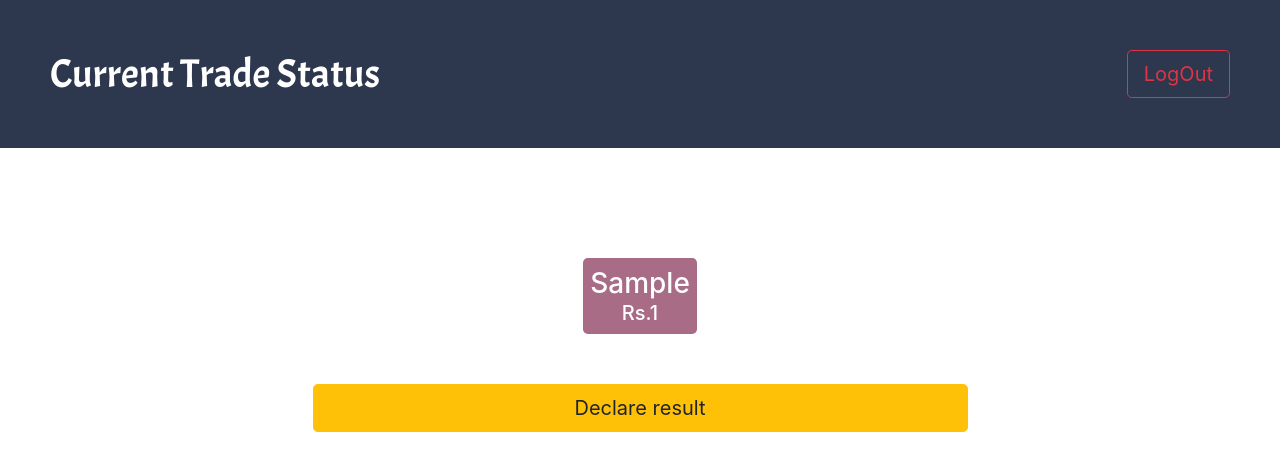
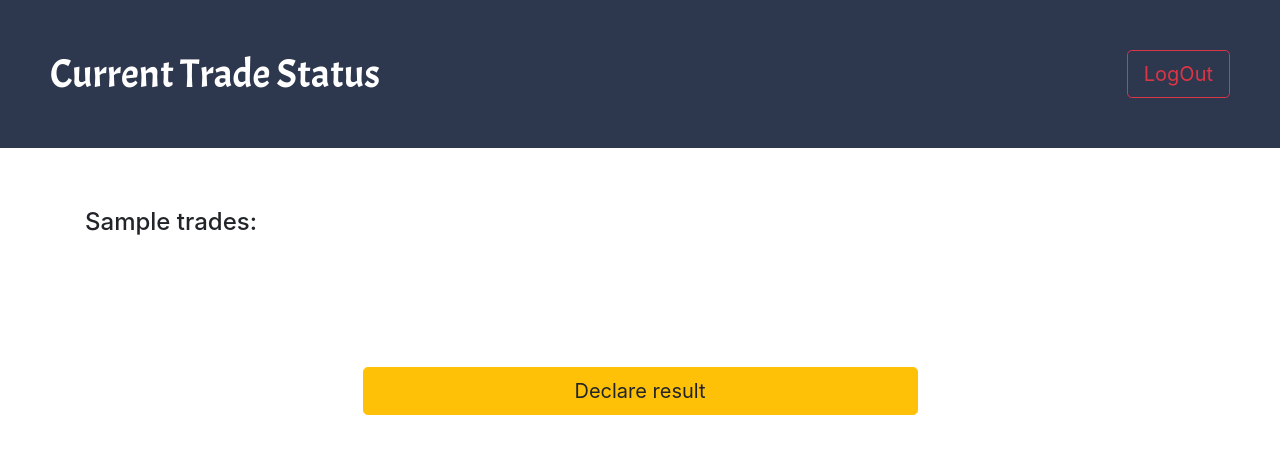
Before and after one commit to jayesh2018/shop, a PHP site: page /shop/admin/tradeindex.php in a window 1280 px wide. Shown: the top 471 px of the page. Run offline with PHP 8.4, Linux system fonts and the light colour scheme; tables that the repository leaves empty hold one stand-in row (values such as "Sample post").

Commit message:
tradeindex.php

```diff
--- a/admin/tradeindex.php
+++ b/admin/tradeindex.php
@@ -1,11 +1,9 @@
 <?php
 session_start();
 require("../connection.php");
-$query = "SELECT choice,SUM(money) as 'total' FROM `purchased` where choice in('red','green','violet') GROUP BY choice ";
+$query = "SELECT room,choice,SUM(money) as 'total' FROM `purchased` GROUP BY choice,room order by room";
 $result = mysqli_query($conn, $query);
 
-$query1 = "SELECT choice,SUM(money) as 'total'FROM `purchased` where choice not in('red','green','violet') GROUP BY choice ";
-$result1 = mysqli_query($conn, $query1);
 ?>
 <html>
 
@@ -30,15 +28,36 @@ $result1 = mysqli_query($conn, $query1);
     </div>
 
   </div>
+
   <div class="container">
-    <div class=" row clr main">
       <?php
+      $room="";
       if ($result->num_rows > 0) {
 
         while ($row = $result->fetch_object()) {
-      ?>
+            if($room=="" ||$room!=$row->room)
+            {
+              $room=$row->room;
+            ?>
+
+    <div class=" row clr main">
+              <div class="col-lg-12">
+                <h4> <?=$room;?> trades:</h4>
+              </div>
+
+            <?php }?>
           <div class="col-lg-4">
-            <center><button type="button" class="btn btn-lg" style="color:white;background-color:<?= $row->choice; ?>">
+          <?php
+
+            if(is_numeric($row->choice))
+            {
+              $color="#711968";
+            }else
+            {
+              $color=$row->choice;
+            }
+            ?>
+            <center><button type="button" class="btn btn-lg" style="color:white;background-color:<?= $color; ?>">
                 <div class="row">
                   <h3><?= $row->choice; ?></h3>
                 </div>
@@ -47,36 +66,24 @@ $result1 = mysqli_query($conn, $query1);
                 </div>
               </button></center>
           </div>
-      <?php }
-      } ?>
+<?php
+          if($room!=$row->room && $room!="")
+            {
+              ?>
     </div>
-  </div>
-  <div class="container">
-    <div class="row">
 
-      <?php
-      if ($result1->num_rows > 0) {
 
-        while ($row1 = $result1->fetch_object()) {
-      ?>
-          <div class="col-lg-2.5 num">
-            <center><button style="color:white" type="button" class="chn btn btn-lg">
-                <div class="row">
-                  <h3><?= $row1->choice; ?></h3>
-                </div>
-                <div class="row">
-
-                  <h5>Rs.<span><?= $row1->total; ?></span></h5>
-                </div>
-              </button></center>
-          </div>
-      <?php }
+  <?php
+            }
+ }
       } ?>
 
-    </div>
-  </div>
+</div>
+
+<div class="container">
   <div class="row">
     <a href="select_winner.php" class="btn btn-lg declare btn-warning">Declare result</a>
+  </div>
   </div>
 </body>
 
```
